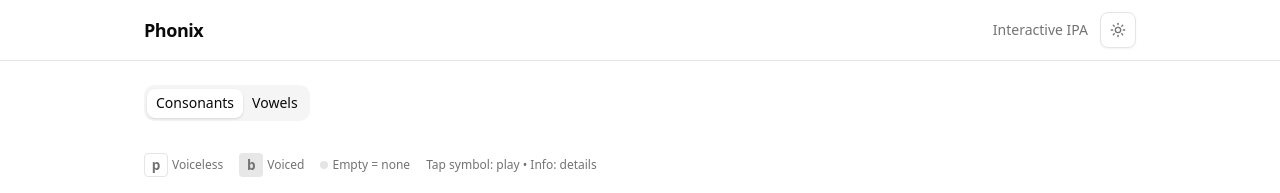
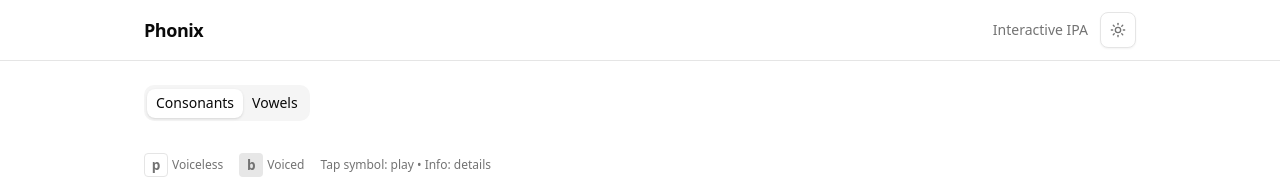
Before and after one commit to rigomart/phonaria, a React (Vite) app in the folder apps/web/: page / in a window 1280 px wide. Shown: the top 193 px of the page. Built offline with nearby package versions, Linux system fonts and the light colour scheme.

Commit message:
refactor: remove unused legend entry for empty consonants in ConsonantChart

```diff
--- a/apps/web/src/components/chart/ConsonantChart.tsx
+++ b/apps/web/src/components/chart/ConsonantChart.tsx
@@ -49,9 +49,6 @@
 							b
 						</span>{" "}
 						Voiced
-					</div>
-					<div className="flex items-center gap-1">
-						<span className="inline-block h-2 w-2 rounded-full bg-border" /> Empty = none
 					</div>
 					<div className="flex items-center gap-1">
 						<span className="text-muted-foreground">Tap symbol: play • Info: details</span>
```
